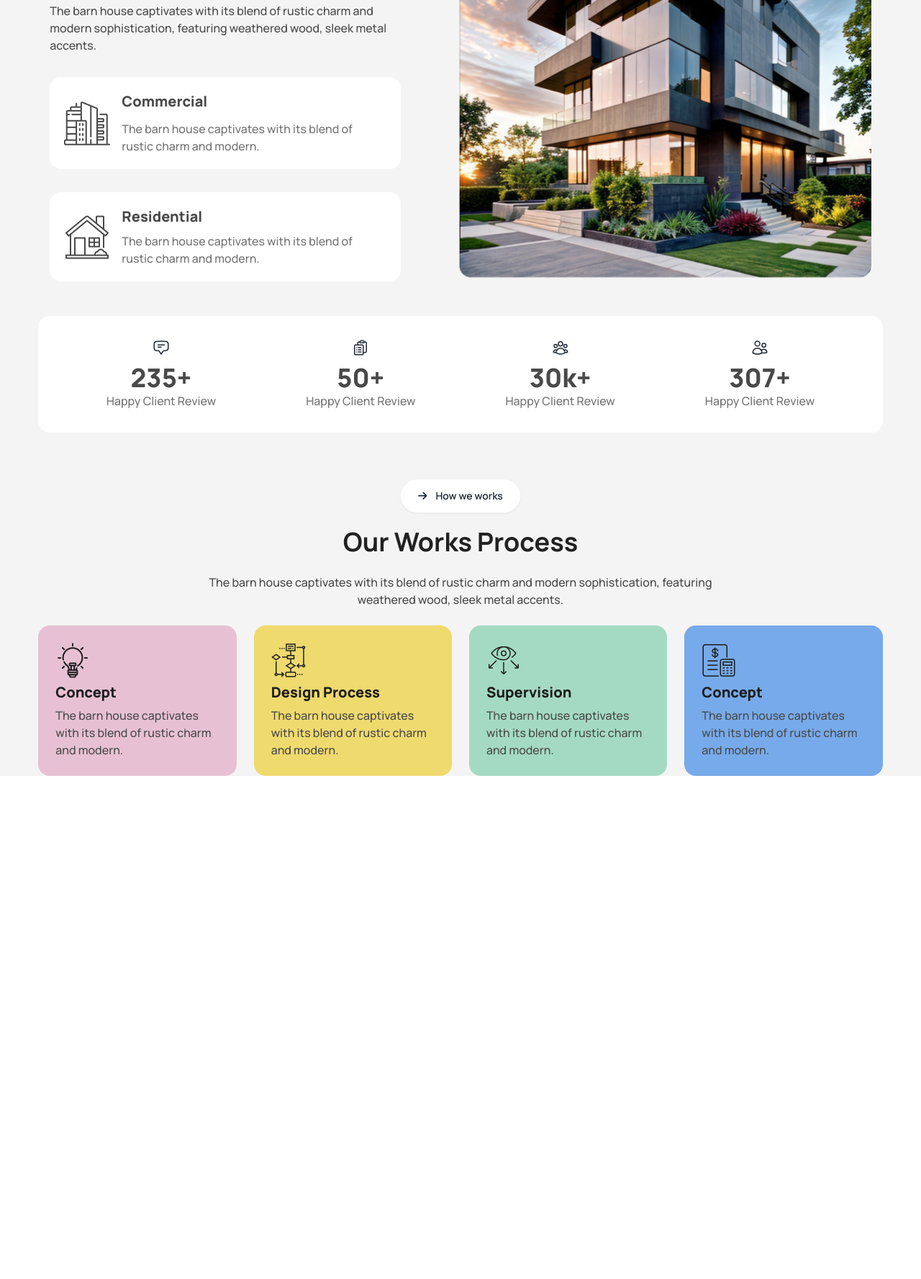
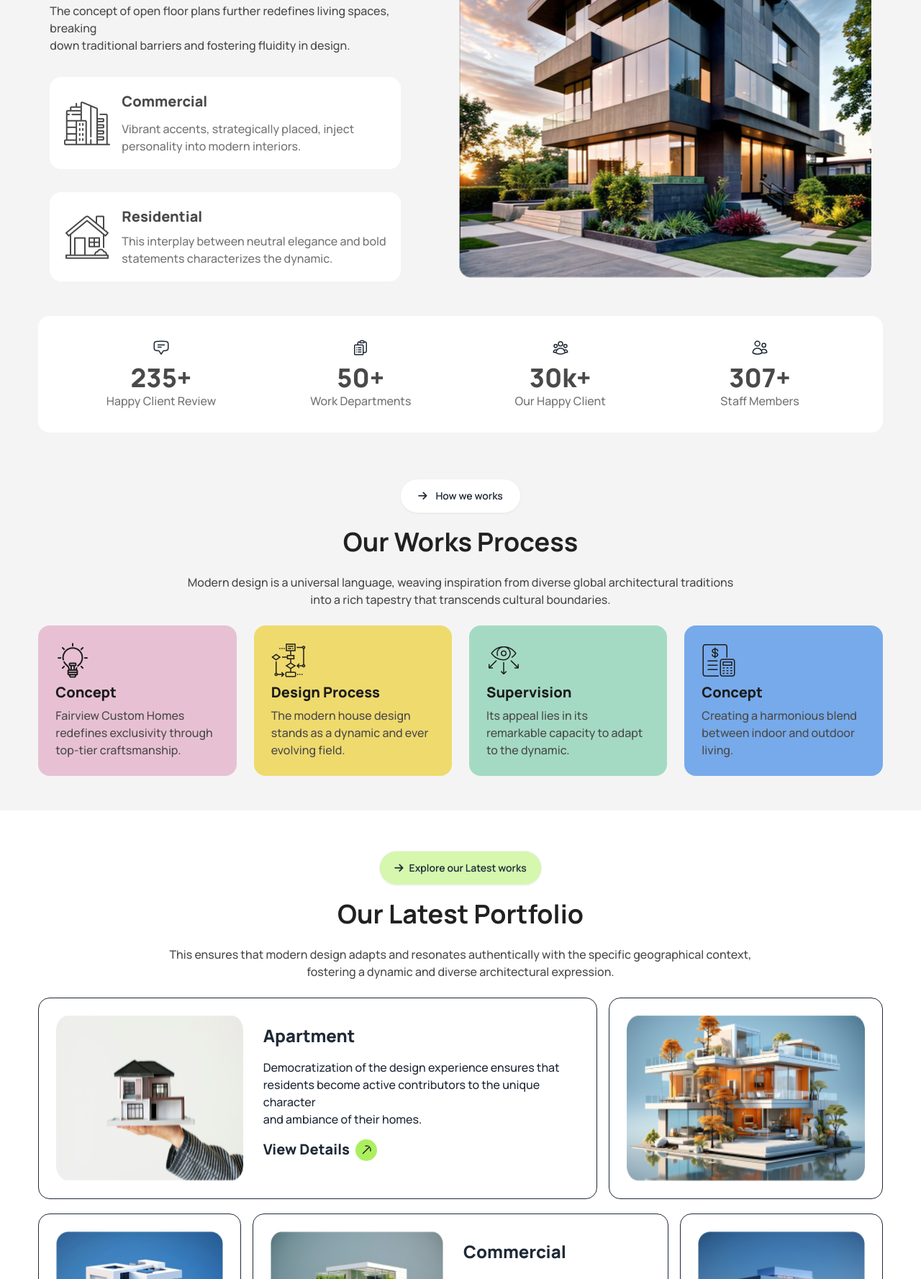
Before and after one commit to masud01870/house-design-third-assignment, a plain HTML site: page index.html in a window 1280 px wide. Shown: the part 1023-2800 px from the top of the page at 72% size. Before the commit the page ends 2101 px from the top, so only its background shows below. Drawn offline with nearby package versions, Linux system fonts and the light colour scheme.

Commit message:
latest work section added

```diff
--- a/index.html
+++ b/index.html
@@ -34,6 +34,7 @@
                         yellow_bg: 'rgba(239, 218, 110, 1)',
                         aqua_bg: 'rgba(164, 218, 195, 1)',
                         blue_bg: 'rgba(119, 170, 234, 1)',
+                        border_solid: 'rgba(233, 233, 233, 1),'
                     },
                     fontFamily: {
                         manrope: "Manrope",
@@ -102,9 +103,9 @@
                 <div class="card-body justify-center items-center text-center">
                     <h2 class="card-title text-3xl lg:text-6xl font-extrabold text-black text-center mb-1.5 lg:mb-4">A
                         barn house of this design has a<br>striking appearance</h2>
-                    <p class="card-description text-xs lg:text-sm font-medium text-gray mb-2 lg:mb-4">The barn house
-                        captivates with its blend of rustic charm and modern sophistication, featuring weathered wood,
-                        sleek metal <br> accents, and large windows that flood the space with natural light.</p>
+                    <p class="card-description text-xs lg:text-sm font-medium text-gray mb-2 lg:mb-4">Modern house
+                        design, a departure from traditional norms, is a tapestry woven with threads of innovation and
+                        forward <br> thinking concepts. To truly appreciate its essence.</p>
                     <div class="card-actions">
                         <button class="btn px-16 lg:px-4 rounded-3xl bg-secondary text-xl font-bold">View Details<img
                                 class="bg-primary p-1.5 rounded-full" src="./assets/Group 1.png" alt=""></button>
@@ -129,23 +130,23 @@
                             <h1 class="text-4xl font-bold text-black mt-6">We design thoughtful,<br>liveable spaces
                             </h1>
                             <p class="my-8 text-base font-medium text-gray">
-                                The barn house captivates with its blend of rustic charm and <br>
-                                modern sophistication, featuring weathered wood, sleek metal accents.
+                                The concept of open floor plans further redefines living spaces, breaking <br> down
+                                traditional barriers and fostering fluidity in design.
                             </p>
                             <div class="flex items-center text-start bg-white rounded-2xl gap-4 p-5 mb-8">
                                 <img src="./assets/commercial.png" alt="">
                                 <div>
                                     <h4 class="text-xl font-extrabold text-normal_gray mb-3">Commercial</h4>
-                                    <p class="text-base font-medium text-lighter_gray">The barn house captivates
-                                        with its blend of rustic charm and modern.</p>
+                                    <p class="text-base font-medium text-lighter_gray">Vibrant accents, strategically
+                                        placed, inject personality into modern interiors.</p>
                                 </div>
                             </div>
                             <div class="flex items-center text-start bg-white rounded-2xl gap-4 p-5">
                                 <img src="./assets/residential.png" alt="">
                                 <div>
                                     <h4 class="text-xl font-extrabold text-normal_gray pb-2">Residential</h4>
-                                    <p class="text-base font-medium text-lighter_gray">The barn house captivates
-                                        with its blend of rustic charm and modern.</p>
+                                    <p class="text-base font-medium text-lighter_gray">This interplay between neutral
+                                        elegance and bold statements characterizes the dynamic.</p>
                                 </div>
                             </div>
                         </div>
@@ -175,7 +176,7 @@
                                 </svg>
                             </span>
                             <h3 class="text-4xl font-extrabold text-normal_gray mt-2.5">50+</h3>
-                            <p class="text-base font-medium text-lighter_gray mb-10 lg:mb-0">Happy Client Review</p>
+                            <p class="text-base font-medium text-lighter_gray mb-10 lg:mb-0">Work Departments</p>
                         </div>
                         <div class="flex flex-col items-center justify-center">
                             <span>
@@ -186,7 +187,7 @@
                                 </svg>
                             </span>
                             <h3 class="text-4xl font-extrabold text-normal_gray mt-2.5">30k+</h3>
-                            <p class="text-base font-medium text-lighter_gray mb-10 lg:mb-0">Happy Client Review</p>
+                            <p class="text-base font-medium text-lighter_gray mb-10 lg:mb-0">Our Happy Client</p>
                         </div>
                         <div class="flex flex-col items-center justify-center">
                             <span>
@@ -197,7 +198,7 @@
                                 </svg>
                             </span>
                             <h3 class="text-4xl font-extrabold text-normal_gray mt-2.5">307+</h3>
-                            <p class="text-base font-medium text-lighter_gray">Happy Client Review</p>
+                            <p class="text-base font-medium text-lighter_gray">Staff Members</p>
                         </div>
                     </div>
                 </div>
@@ -209,36 +210,95 @@
                         </button>
                         <h1 class="text-4xl font-bold text-black mt-5">Our Works Process</h1>
                         <p class="my-6 text-base font-medium text-gray">
-                            The barn house captivates with its blend of rustic charm and
-                            modern sophistication, featuring <br>weathered wood, sleek metal accents.
+                            Modern design is a universal language, weaving inspiration from diverse global architectural
+                            traditions<br>into a rich tapestry that transcends cultural boundaries.
                         </p>
                     </div>
                     <div class="grid grid-cols-1 lg:grid-cols-4 gap-6">
                         <div class="p-6 bg-pink_bg rounded-2xl space-y-1.5">
                             <img src="./assets/concept.png" alt="">
                             <h2 class="text-xl font-extrabold text-gray_black">Concept</h2>
-                            <p class="text-base font-medium text-normal_gray">The barn house captivates with its blend
-                                of rustic charm and modern.</p>
+                            <p class="text-base font-medium text-normal_gray">Fairview Custom Homes redefines
+                                exclusivity through top-tier craftsmanship.</p>
                         </div>
                         <div class="p-6 bg-yellow_bg rounded-2xl space-y-1.5">
                             <img src="./assets/flow-chart.png" alt="">
                             <h2 class="text-xl font-extrabold text-gray_black">Design Process</h2>
-                            <p class="text-base font-medium text-normal_gray">The barn house captivates with its blend
-                                of rustic charm and modern.</p>
+                            <p class="text-base font-medium text-normal_gray">The modern house design stands as a
+                                dynamic and ever evolving field.</p>
                         </div>
                         <div class="p-6 bg-aqua_bg rounded-2xl space-y-1.5">
                             <img src="./assets/vision.png" alt="">
                             <h2 class="text-xl font-extrabold text-gray_black">Supervision</h2>
-                            <p class="text-base font-medium text-normal_gray">The barn house captivates with its blend
-                                of rustic charm and modern.</p>
+                            <p class="text-base font-medium text-normal_gray"> Its appeal lies in its remarkable
+                                capacity to adapt to the dynamic.</p>
                         </div>
                         <div class="p-6 bg-blue_bg rounded-2xl space-y-1.5">
                             <img src="./assets/budget-planning.png" alt="">
                             <h2 class="text-xl font-extrabold text-gray_black">Concept</h2>
-                            <p class="text-base font-medium text-normal_gray">The barn house captivates with its blend
-                                of rustic charm and modern.</p>
+                            <p class="text-base font-medium text-normal_gray">Creating a harmonious blend between indoor
+                                and outdoor living.</p>
                         </div>
                     </div>
+                </section>
+                <!-- Latest Work Section -->
+                <section class="bg-white mt-12 pt-14">
+                    <div class="w-11/12 mx-auto">
+                        <div class="text-center">
+                            <button class="btn rounded-3xl bg-secondary px-5 gap-2"><i
+                                    class="fa-solid fa-arrow-right"></i>Explore our Latest works
+                            </button>
+                            <h1 class="text-4xl font-bold text-black mt-5">Our Latest Portfolio</h1>
+                            <p class="my-6 text-base font-medium text-gray">
+                                This ensures that modern design adapts and resonates authentically with the specific geographical context,<br> fostering a dynamic and diverse architectural expression.
+                            </p>
+                        </div>
+                        <!-- Card -->
+                        <div class="grid grid-cols-1 lg:grid-cols-12 gap-4">
+                            <!-- Card1 -->
+                            <div class="col-span-1 lg:col-span-8 lg:flex border rounded-2xl border_solid">
+                                <div class="p-6 lg:w-[70%]">
+                                    <img class="h-[100%] w-[100%]" src="./assets/img1.png" alt="">
+                                </div>
+                                <div class="px-6 lg:px-1 lg:py-9">
+                                    <h3 class="text-2xl font-extrabold mb-4">Apartment</h3>
+                                    <p class="text-base font-medium">Democratization of the design experience ensures that residents become active contributors to the unique character <br> and ambiance of their homes.</p>
+                                    <div class="flex gap-2 my-4">
+                                        <h3 class="text-xl font-extrabold">View Details</h3>
+                                        <img class="bg-primary p-2 rounded-full" src="./assets/Group 1.png" alt="">
+                                    </div>
+                                </div>
+                            </div>
+                            <!-- Card2 -->
+                            <div class="col-span-1 lg:col-span-4 border rounded-2xl border_solid p-6">
+                                <img class="h-[100%] w-[100%]" src="./assets/img2.png" alt="">
+                            </div>
+                        </div>
+                        <!-- Card -->
+                        <div class="mt-5 grid grid-cols-1 lg:grid-cols-12 gap-4">
+                            <!-- Card3 -->
+                            <div class="col-span-1 lg:col-span-3 p-6 border rounded-2xl border_solid">
+                                <img class="h-[100%] w-[100%]" src="./assets/img3.png" alt="">
+                            </div>
+                            <!-- Card4 -->
+                            <div class="col-span-1 lg:col-span-6 lg:flex border rounded-2xl border_solid">
+                                <div class="lg:w-[50%] p-6">
+                                    <img class="h-[100%] w-[100%]" src="./assets/img4.png" alt="">
+                                </div>
+                                <div class="lg:w-[50%] px-6 lg:px-1 py-9">
+                                    <h3 class="text-2xl font-extrabold mb-4">Commercial</h3>
+                                    <p class="text-base font-medium">This international design landscape that reflects a harmonious blend of influences worldwide.</p>
+                                    <div class="flex gap-2 mt-4">
+                                        <h3 class="text-xl font-extrabold">View Details</h3>
+                                        <img class="bg-primary p-2 rounded-full" src="./assets/Group 1.png" alt="">
+                                    </div>
+                                </div>
+                            </div>
+                            <!-- Card5 -->
+                            <div class="col-span-1 lg:col-span-3 p-6 border border_solid rounded-2xl">
+                                <img class="h-[100%] w-[100%]" src="./assets/img5.png" alt="">
+                            </div>
+                        </div>
                 </section>
             </section>
         </section>
```
